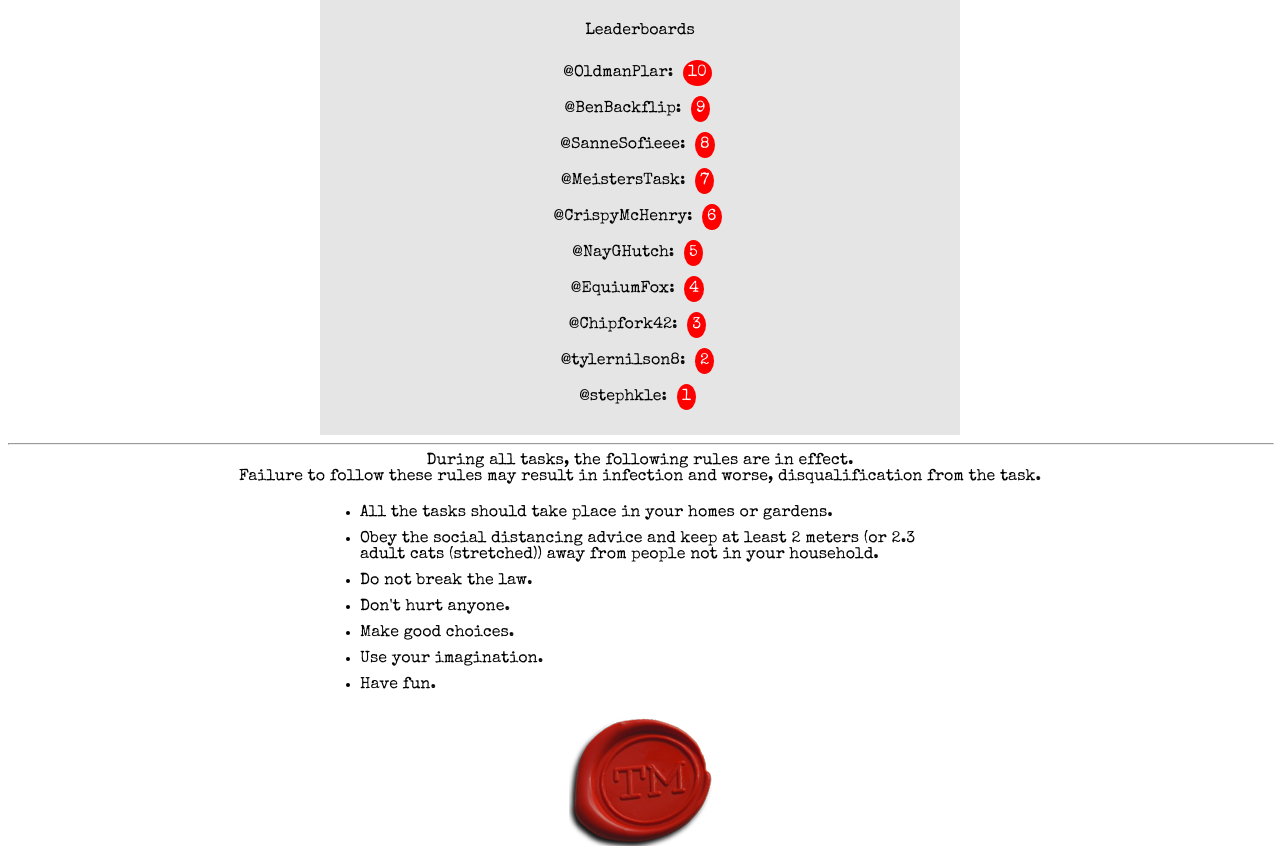
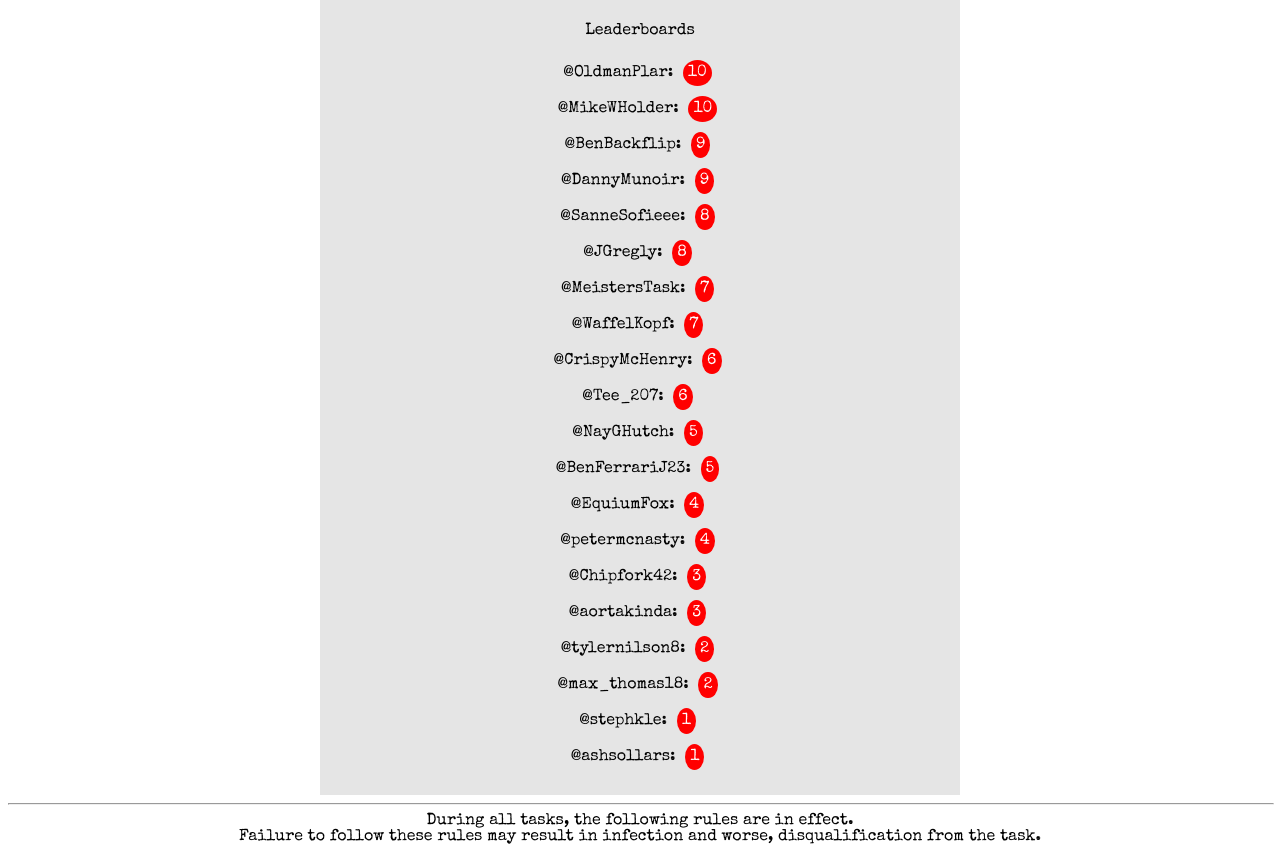
Before and after one commit to carrieanneboyko/hometasking, a Next.js app: page / in a window 1280 px wide. Shown: the part 720-1566 px from the top of the page. Built offline with nearby package versions, Linux system fonts and the light colour scheme.

Commit message:
Update task 2

```diff
--- a/components/Tasks/points.ts
+++ b/components/Tasks/points.ts
@@ -14,6 +14,19 @@ export const task1Points: TaskPoints = {
   "@BenBackflip": 9,
   "@OldmanPlar": 10
 };
-const totalPoints: AllPoints = { task1Points };
+
+export const task2Points: TaskPoints = {
+  "@ashsollars": 1,
+  "@max_thomas18": 2,
+  "@aortakinda": 3,
+  "@petermcnasty": 4,
+  "@BenFerrariJ23": 5,
+  "@Tee_207": 6,
+  "@WaffelKopf": 7,
+  "@JGregly": 8,
+  "@DannyMunoir": 9,
+  "@MikeWHolder": 10
+};
+const totalPoints: AllPoints = { task1Points, task2Points };
 
 export default totalPoints;
```
Also changed, not shown: components/Tasks/Task2.tsx (+34 -4 lines).
